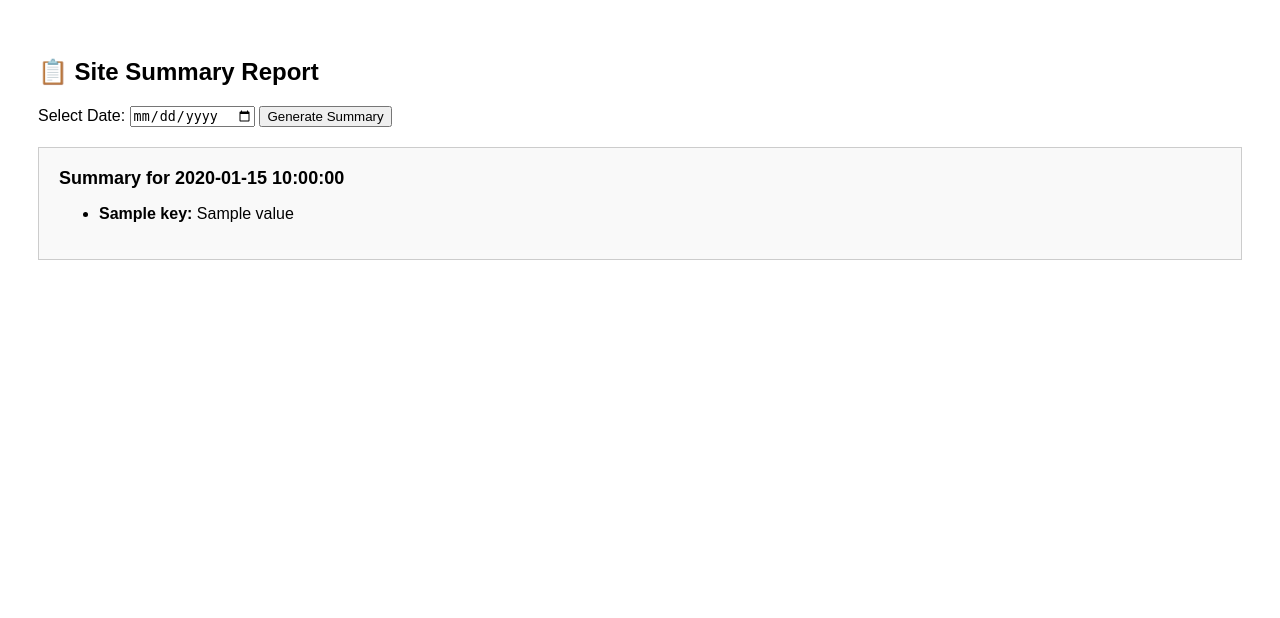
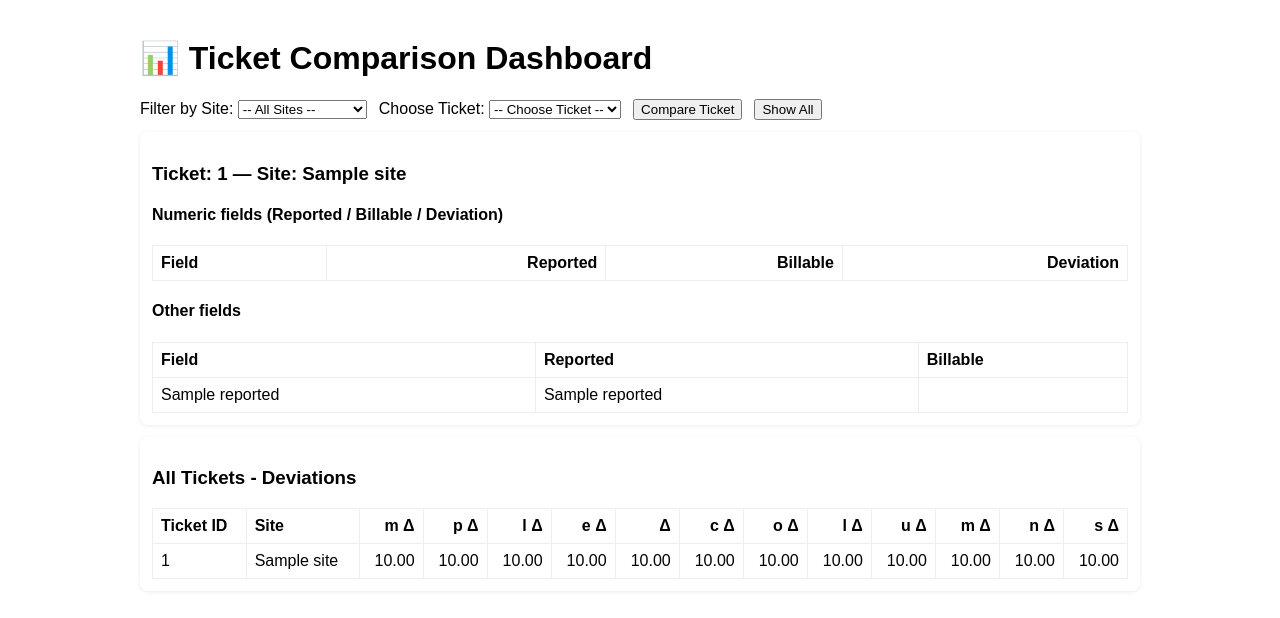
Before and after one commit to arul-spec/SRM-KTR-Site-Summary-app, a Flask app: template templates/index.html in a window 1280 px wide. Shown: the top 618 px of the page. Run offline with Flask 3, Linux system fonts and the light colour scheme; the template is opened without the code that fills it: most values are stand-ins (such as "Sample title", 1, 10 or a date in 2020); lists and menus that the app fills with data are empty.

Commit message:
Update index.html

```diff
--- a/templates/index.html
+++ b/templates/index.html
@@ -1,32 +1,128 @@
 <!DOCTYPE html>
 <html>
 <head>
-    <title>Site Summary Report</title>
-    <style>
-        body { font-family: Arial, sans-serif; padding: 30px; }
-        .summary-box { border: 1px solid #ccc; padding: 20px; margin-top: 20px; background: #f9f9f9; }
-        .summary-title { font-weight: bold; font-size: 18px; }
-    </style>
+  <meta name="viewport" content="width=device-width, initial-scale=1"/>
+  <title>Ticket Comparison Dashboard</title>
+  <style>
+    body { font-family: Arial, Helvetica, sans-serif; padding: 18px; max-width: 1000px; margin:auto; }
+    .row { display:flex; gap:12px; align-items:center; flex-wrap:wrap; }
+    .box { background:#fff; padding:12px; border-radius:8px; box-shadow:0 1px 4px rgba(0,0,0,0.08); margin-top:12px; }
+    table { width:100%; border-collapse:collapse; }
+    th,td { padding:8px; border:1px solid #eee; text-align:left; }
+    .num { text-align:right; }
+    .dev-pos { color:green } .dev-neg { color:red }
+  </style>
 </head>
 <body>
-    <h2>📋 Site Summary Report</h2>
-    <form method="POST">
-        <label for="date">Select Date:</label>
-        <input type="date" name="date" required value="{{ selected_date }}">
-        <button type="submit">Generate Summary</button>
-    </form>
+  <h1>📊 Ticket Comparison Dashboard</h1>
 
-    {% if summary %}
-        <div class="summary-box">
-            <div class="summary-title">Summary for {{ selected_date }}</div>
-            <ul>
-                {% for key, value in summary.items() %}
-                    <li><strong>{{ key }}:</strong> {{ value }}</li>
-                {% endfor %}
-            </ul>
-        </div>
-    {% elif selected_date %}
-        <p>No summary found for {{ selected_date }}</p>
+  <form method="post" id="mainForm">
+    <div class="row">
+      <label>Filter by Site:
+        <select id="siteSelect" name="site">
+          <option value="">-- All Sites --</option>
+          {% for s in site_names %}
+            <option value="{{ s }}">{{ s }}</option>
+          {% endfor %}
+        </select>
+      </label>
+
+      <label>Choose Ticket:
+        <select id="ticketSelect" name="ticket">
+          <option value="">-- Choose Ticket --</option>
+          {% for t in ticket_ids %}
+            <option value="{{ t }}" data-site="">
+              {{ t }}
+            </option>
+          {% endfor %}
+        </select>
+      </label>
+
+      <input type="hidden" name="action" id="actionField" value="compare">
+      <button type="button" onclick="doCompare()">Compare Ticket</button>
+      <button type="button" onclick="doAll()">Show All</button>
+    </div>
+  </form>
+
+  <div id="resultArea">
+    {% if comparison %}
+      <div class="box">
+        <h3>Ticket: {{ comparison['Ticket ID'] }} — Site: {{ comparison['Site'] }}</h3>
+
+        <h4>Numeric fields (Reported / Billable / Deviation)</h4>
+        <table>
+          <tr><th>Field</th><th class="num">Reported</th><th class="num">Billable</th><th class="num">Deviation</th></tr>
+          {% for key in comparable_fields %}
+            {% if key in comparison['Reported'] or key in comparison['Billable'] %}
+              {% set r = comparison['Reported'].get(key, '') %}
+              {% set b = comparison['Billable'].get(key, '') %}
+              {% set d = comparison['Deviation'].get(key, '') %}
+              <tr>
+                <td>{{ key }}</td>
+                <td class="num">{{ r }}</td>
+                <td class="num">{{ b }}</td>
+                <td class="num">
+                  {% if d is number %}
+                    <span class="{{ 'dev-pos' if d>=0 else 'dev-neg' }}">{{ '%.2f'|format(d) }}</span>
+                  {% else %}
+                    {{ d }}
+                  {% endif %}
+                </td>
+              </tr>
+            {% endif %}
+          {% endfor %}
+        </table>
+
+        <h4>Other fields</h4>
+        <table>
+          <tr><th>Field</th><th>Reported</th><th>Billable</th></tr>
+          {% for k,v in comparison['Reported'].items() %}
+            {% if k not in comparable_fields %}
+              <tr><td>{{ k }}</td><td>{{ v }}</td><td>{{ comparison['Billable'].get(k,'') }}</td></tr>
+            {% endif %}
+          {% endfor %}
+        </table>
+      </div>
     {% endif %}
+
+    {% if all_table %}
+      <div class="box">
+        <h3>All Tickets - Deviations</h3>
+        <table>
+          <tr>
+            <th>Ticket ID</th>
+            <th>Site</th>
+            {% for c in all_table['columns'][2:] %}
+              <th class="num">{{ c }} Δ</th>
+            {% endfor %}
+          </tr>
+          {% for row in all_table['rows'] %}
+            <tr>
+              <td>{{ row['Ticket ID'] }}</td>
+              <td>{{ row['Site'] }}</td>
+              {% for c in all_table['columns'][2:] %}
+                {% set v = row.get(c, 0) %}
+                <td class="num">{{ '%.2f'|format(v) }}</td>
+              {% endfor %}
+            </tr>
+          {% endfor %}
+        </table>
+      </div>
+    {% endif %}
+  </div>
+
+<script>
+  // client-side: filter tickets by site (we provide ticket data through server-side)
+  // For this to work nicely, it would be better if ticket options had data-site; but we handled minimal approach:
+  // We'll request server side if user picks a site and wants to show All (server-side filtering done).
+  function doCompare(){
+    document.getElementById('actionField').value = 'compare';
+    document.getElementById('mainForm').submit();
+  }
+  function doAll(){
+    document.getElementById('actionField').value = 'all';
+    document.getElementById('mainForm').submit();
+  }
+</script>
 </body>
 </html>
```
